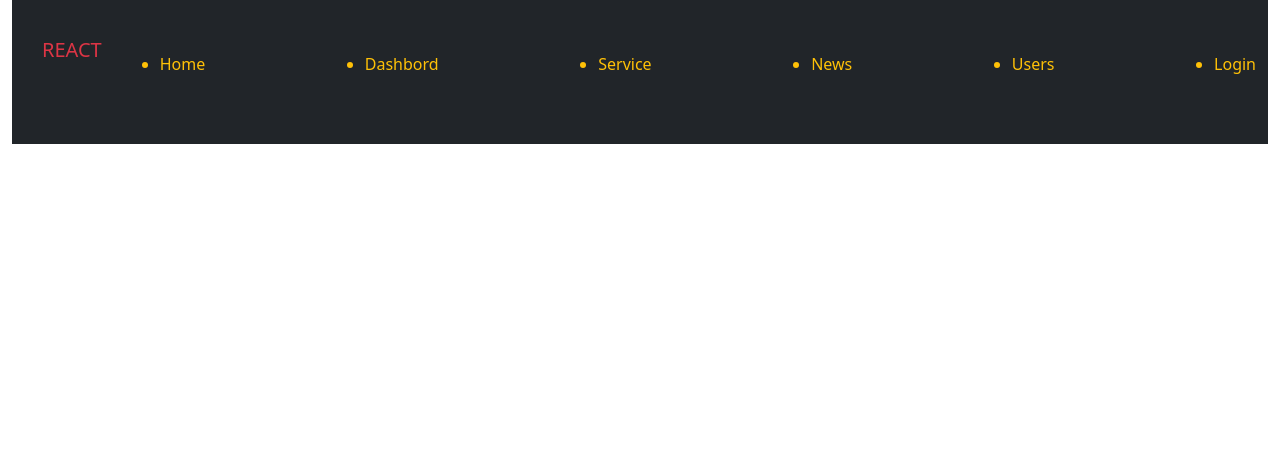
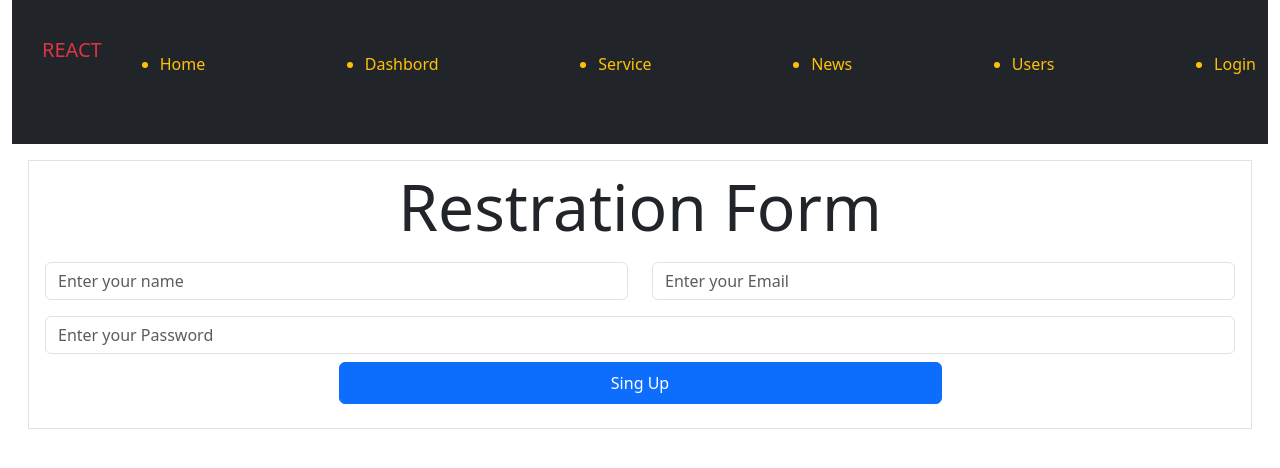
Before and after one commit to JumaQasimiM/ViteReact, a React (Vite) app: page /#/register in a window 1280 px wide. Shown: the top 468 px of the page. Built offline with nearby package versions, Linux system fonts and the light colour scheme.

Commit message:
create register page

```diff
--- a/src/App.jsx
+++ b/src/App.jsx
@@ -10,6 +10,7 @@ import News from "./pages/news/news.jsx";
 import Navbar from "./pages/nav.jsx";
 import UserPage from "./pages/user/userPage.jsx";
 import Home from "./pages/home.jsx"
+import ResjesterForm from "./pages/user/addUser.jsx";
 function App() {
   return (
     <Router>
@@ -23,6 +24,8 @@ function App() {
         <Route path="/dashbord" element={<Dashbord />} />
         <Route path="/news" element={<News />} />
         <Route path="/users" element={<UserPage />} />
+        <Route path="/register" element={<ResjesterForm />} />
+
 
       </Routes>
     </Router>
--- a/src/pages/login/login.jsx
+++ b/src/pages/login/login.jsx
@@ -1,6 +1,7 @@
 import React, { useState } from "react";
 import { useNavigate } from "react-router-dom";
-
+import ResjesterForm from "../user/addUser";
+import { Link } from "react-router-dom";
 // Loign
 
 function Login() {
@@ -28,13 +29,16 @@ function Login() {
       setError("Email or Password is incorrect!");
     }
   };
+  const handelSingUp =()=>{
+    navigate('/register')
+  }
 
   return (
     <>
       {getDay() !== "Sunday" ? (
         <>
           <div className="container col-md-6 border p-3 mt-2">
-            <h1 className="text-primary text-center">Sing In</h1>
+            <h1 className="text-primary text-center display-3">Sing In</h1>
             {/* style is incomplete just error style */}
 
             {error && (
@@ -83,8 +87,10 @@ function Login() {
               <button type="submit" className="btn btn-primary">
                 Sing In
               </button>
-              <button type="button" className="btn btn-success">
-                Sing Up
+              <button type="button" className="btn btn-success"  onClick={handelSingUp}>
+              {/* <Link to={'/register'} >Sing Up</Link> */}
+              Sing Up
+
               </button>
             </form>
           </div>
@@ -96,6 +102,7 @@ function Login() {
       )}
     </>
   );
+
 }
 
 export default Login;
--- /dev/null
+++ b/src/pages/user/addUser.jsx
@@ -0,0 +1,61 @@
+import { useState } from "react";
+
+const ResjesterForm = () => {
+  const [formData, setFormdata] = useState({
+    name: "",
+    email: "",
+    password: "",
+  });
+  const handelChange = (event) => {
+    setFormdata({ ...formData, [event.target.name]: [event.target.value] });
+  };
+  const handerSubmit = (e) => {
+    e.preventDefault();
+    console.log("Your Data:", formData);
+  };
+  return (
+    <div className="border p-2 m-3">
+      <h1 className="display-3">Restration Form</h1>
+      <form onSubmit={handerSubmit}>
+        <div className="row p-2">
+          <div className="form-group col-md-6">
+            <input
+              type="text"
+              name="name"
+              value={formData.name}
+              onChange={handelChange}
+              placeholder="Enter your name"
+              className="form-control"
+            />
+          </div>
+          <div className="form-group col-md-6">
+            <input
+              type="text"
+              name="email"
+              value={formData.email}
+              onChange={handelChange}
+              placeholder="Enter your Email"
+              className="form-control"
+            />
+          </div>
+        </div>
+        <div className="form-group col-md-12 p-2">
+          <input
+            type="password"
+            name="password"
+            value={formData.password}
+            onChange={handelChange}
+            placeholder="Enter your Password"
+            className="form-control"
+          />
+        </div>
+        <button type="submit" className="btn btn-primary col-md-6 col-sm-12 col-12 p-2 ">
+          Sing Up
+        </button>
+      </form>
+      <p>{formData.email}</p>
+    </div>
+  );
+};
+
+export default ResjesterForm;
```
Also changed, not shown: 1 other file (tests, documents, lock files or other folders).
